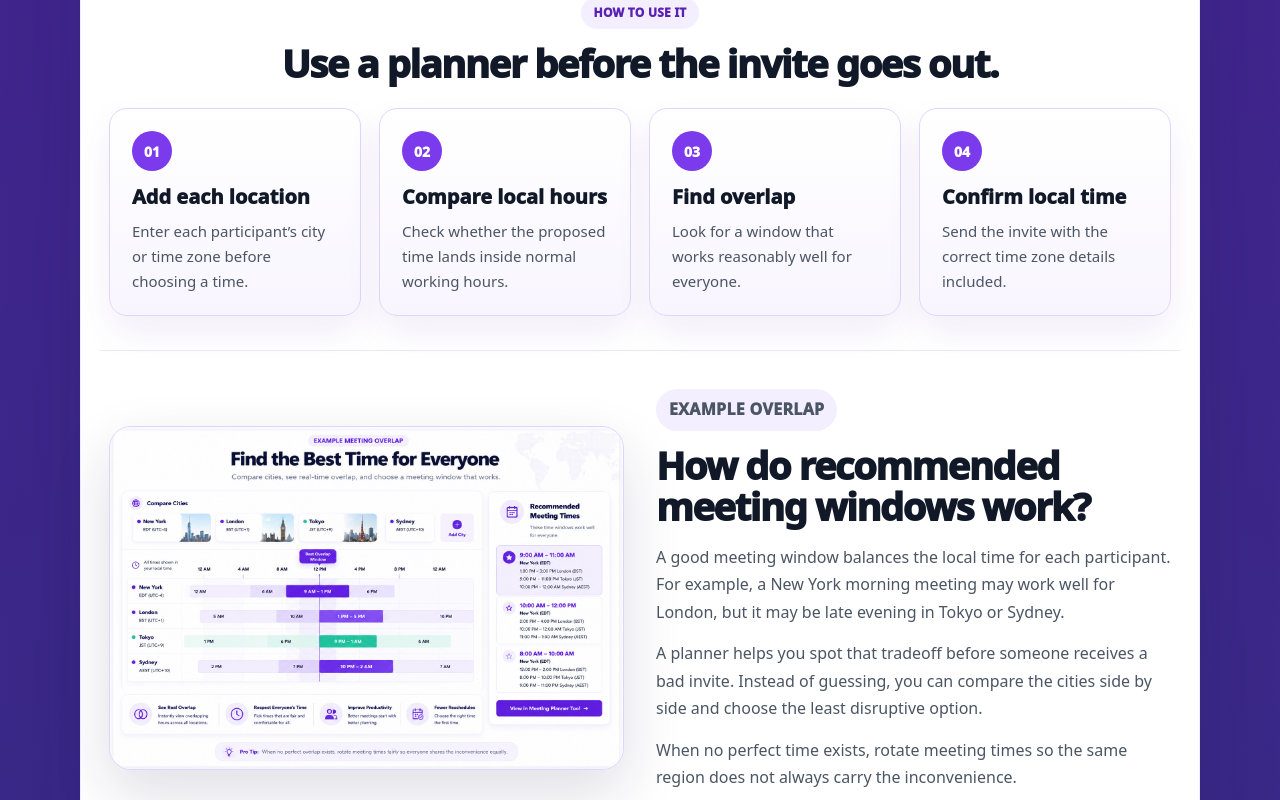
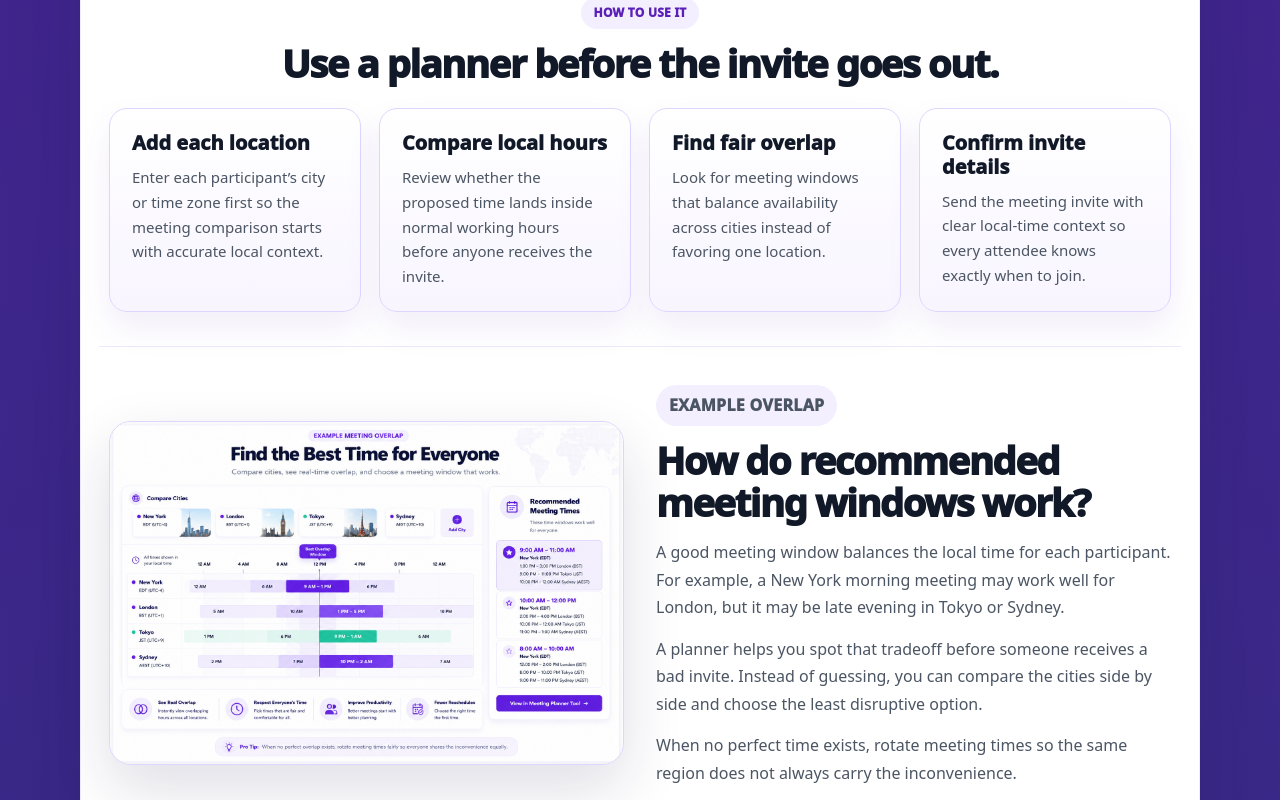
Before and after one commit to techtalk1282/Best-Meeting-Time, a Next.js app: page /time-zone-meeting-planner-guide in a window 1280 px wide. Shown: the part 1620-2420 px from the top of the page. Built offline with nearby package versions, Linux system fonts and the light colour scheme.

Commit message:
Clean planner guide CTA and remove numbered step cards
Updated the content and structure of the time zone meeting planner guide, enhancing clarity and user guidance.

```diff
--- a/app/time-zone-meeting-planner-guide/page.tsx
+++ b/app/time-zone-meeting-planner-guide/page.tsx
@@ -79,7 +79,7 @@ export default function TimeZoneMeetingPlannerGuidePage() {
 
         <section id="what-it-does" className="feature-section">
           <div className="feature-copy">
-            <p className="section-pill">Question 1</p>
+           <p className="section-pill">Planner basics</p>
 
             <h2>What is a time zone meeting planner?</h2>
 
@@ -117,27 +117,35 @@ export default function TimeZoneMeetingPlannerGuidePage() {
 
          <div className="steps-grid">
   <div>
-              <span>01</span>
     <strong>Add each location</strong>
-              <p>Enter each participant’s city or time zone before choosing a time.</p>
+    <p>
+      Enter each participant’s city or time zone first so the meeting
+      comparison starts with accurate local context.
+    </p>
   </div>
 
   <div>
-              <span>02</span>
     <strong>Compare local hours</strong>
-              <p>Check whether the proposed time lands inside normal working hours.</p>
+    <p>
+      Review whether the proposed time lands inside normal working hours
+      before anyone receives the invite.
+    </p>
   </div>
 
   <div>
-              <span>03</span>
-              <strong>Find overlap</strong>
-              <p>Look for a window that works reasonably well for everyone.</p>
+    <strong>Find fair overlap</strong>
+    <p>
+      Look for meeting windows that balance availability across cities instead
+      of favoring one location.
+    </p>
   </div>
 
   <div>
-              <span>04</span>
-              <strong>Confirm local time</strong>
-              <p>Send the invite with the correct time zone details included.</p>
+    <strong>Confirm invite details</strong>
+    <p>
+      Send the meeting invite with clear local-time context so every attendee
+      knows exactly when to join.
+    </p>
   </div>
 </div>
         </section>
@@ -478,19 +486,7 @@ export default function TimeZoneMeetingPlannerGuidePage() {
           box-shadow: 0 16px 34px rgba(91,33,182,0.08);
         }
 
-        .steps-grid span {
-          width: 40px;
-          height: 40px;
-          border-radius: 999px;
-          background: #7c3aed;
-          color: #ffffff;
-          display: inline-flex;
-          align-items: center;
-          justify-content: center;
-          font-size: 14px;
-          font-weight: 950;
-          margin-bottom: 14px;
-        }
+
 
         .steps-grid strong,
         .mistake-grid strong,
@@ -551,7 +547,13 @@ export default function TimeZoneMeetingPlannerGuidePage() {
         }
 
         .planner-cta a span { font-size: 14px; }
-        .planner-cta a small { font-size: 11px; font-weight: 800; }
+        .planner-cta a small {
+  color: #111827;
+  font-size: 11px;
+  font-weight: 900;
+  opacity: 1;
+  margin-top: 4px;
+}
 
         @media (max-width: 900px) {
           .site-header {
```
Lines whose indentation alone changed are shown as unchanged.
